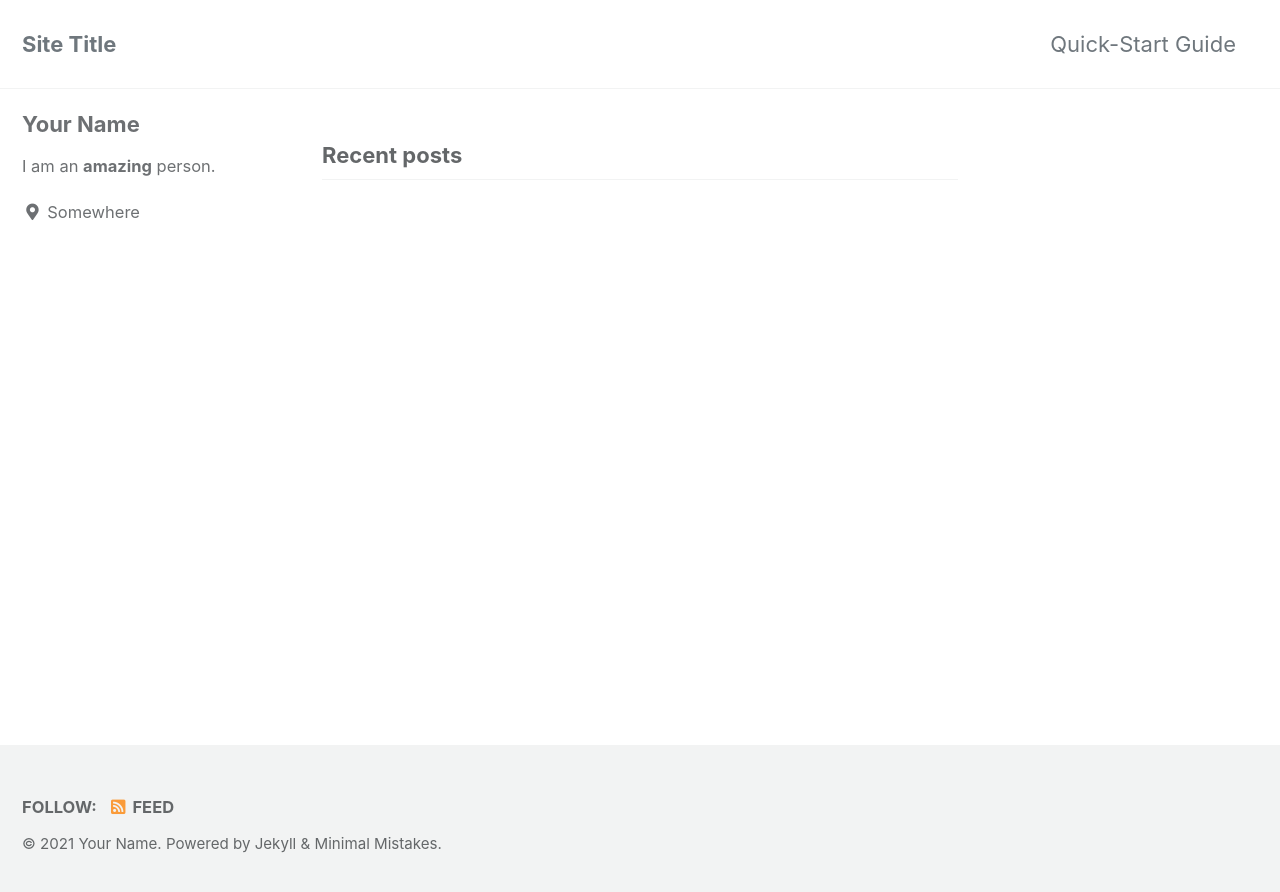
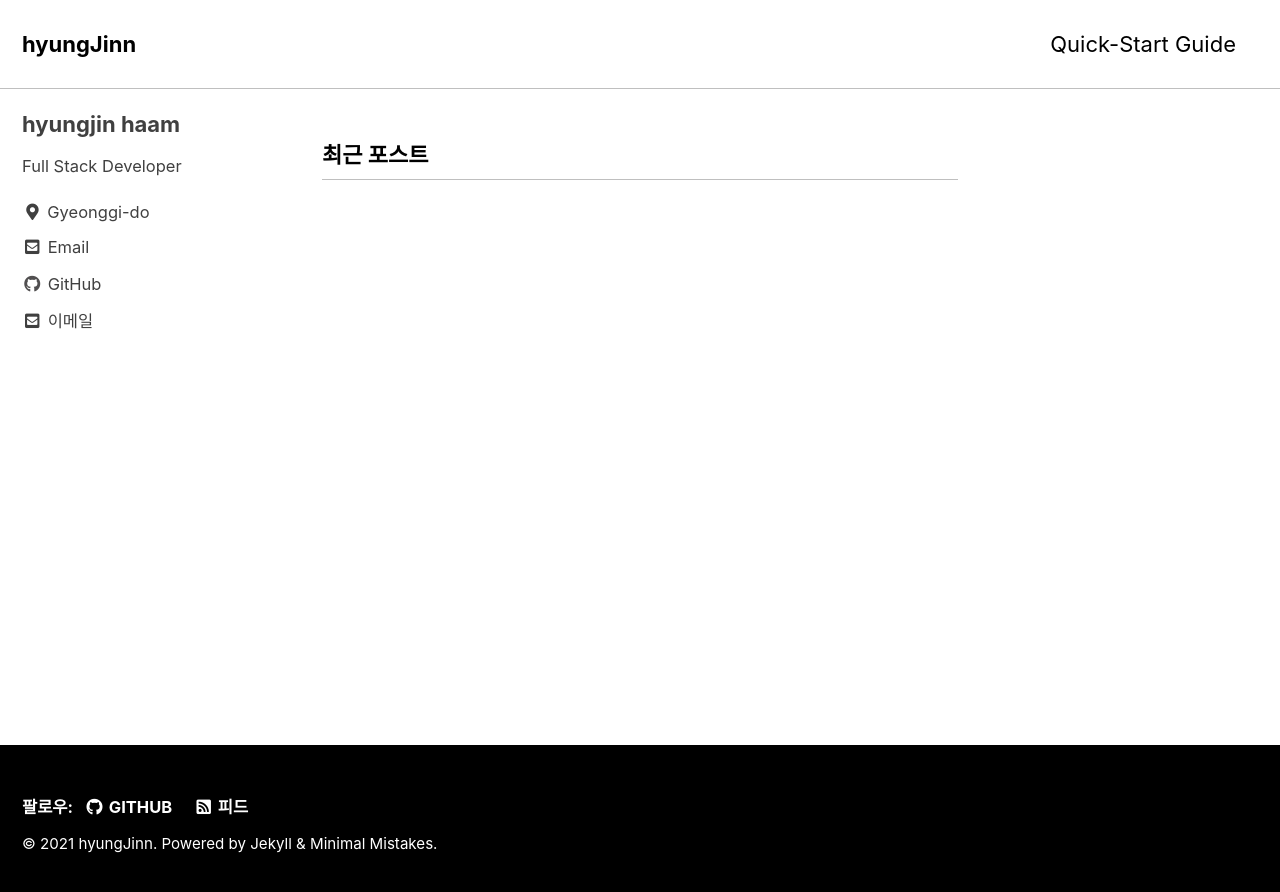
Before and after one commit to hyungJinn/hyungJinn.github.io, a Jekyll site: the page built from index.html, in a window 1280 px wide. Shown: the top 892 px of the page. Built offline with Jekyll 4.4.1, drawn with Linux system fonts in a browser that asks for light colours; cached includes are drawn as plain includes; the list of posts is cut into pages by our own code.

Commit message:
Update _config.yml

```diff
--- a/_config.yml
+++ b/_config.yml
@@ -12,25 +12,25 @@
 
 # theme                  : "minimal-mistakes-jekyll"
 # remote_theme           : "mmistakes/minimal-mistakes"
-minimal_mistakes_skin    : "default" # "air", "aqua", "contrast", "dark", "dirt", "neon", "mint", "plum", "sunrise"
+minimal_mistakes_skin    : "contrast" # "air", "aqua", "contrast", "dark", "dirt", "neon", "mint", "plum", "sunrise"
 
 # Site Settings
-locale                   : "en-US"
-title                    : "Site Title"
+locale                   : "ko"
+title                    : "hyungJinn"
 title_separator          : "-"
 subtitle                 : # site tagline that appears below site title in masthead
-name                     : "Your Name"
-description              : "An amazing website."
-url                      : # the base hostname & protocol for your site e.g. "https://mmistakes.github.io"
+name                     : "hyungJinn"
+description              : "Full Stack Developer"
+url                      : # the base hostname & protocol for your site e.g. "https://hyungjinn.github.io/"
 baseurl                  : # the subpath of your site, e.g. "/blog"
-repository               : # GitHub username/repo-name e.g. "mmistakes/minimal-mistakes"
+repository               : # GitHub username/repo-name e.g. "hyungJinn/hyungJinn.github.io"
 teaser                   : # path of fallback teaser image, e.g. "/assets/images/500x300.png"
 logo                     : # path of logo image to display in the masthead, e.g. "/assets/images/88x88.png"
 masthead_title           : # overrides the website title displayed in the masthead, use " " for no title
 # breadcrumbs            : false # true, false (default)
 words_per_minute         : 200
 comments:
-  provider               : # false (default), "disqus", "discourse", "facebook", "staticman", "staticman_v2", "utterances", "giscus", "custom"
+  provider               : disqus # false (default), "disqus", "discourse", "facebook", "staticman", "staticman_v2", "utterances", "giscus", "custom"
   disqus:
     shortname            : # https://help.disqus.com/customer/portal/articles/466208-what-s-a-shortname-
   discourse:
@@ -101,15 +101,15 @@ analytics:
 
 # Site Author
 author:
-  name             : "Your Name"
-  avatar           : # path of avatar image, e.g. "/assets/images/bio-photo.jpg"
-  bio              : "I am an **amazing** person."
-  location         : "Somewhere"
-  email            :
+  name             : "hyungjin haam"
+  avatar           : # path of avatar image, e.g. "/assets/images/bio-photo.png"
+  bio              : "Full Stack Developer"
+  location         : "Gyeonggi-do"
+  email            : "hyungjinnh@gmail.com"
   links:
     - label: "Email"
       icon: "fas fa-fw fa-envelope-square"
-      # url: "mailto:your.name@email.com"
+      url: "mailto:hyungjinnh@gmail.com"
     - label: "Website"
       icon: "fas fa-fw fa-link"
       # url: "https://your-website.com"
@@ -121,7 +121,7 @@ author:
       # url: "https://facebook.com/"
     - label: "GitHub"
       icon: "fab fa-fw fa-github"
-      # url: "https://github.com/"
+      url: "https://github.com/hyungJinn"
     - label: "Instagram"
       icon: "fab fa-fw fa-instagram"
       # url: "https://instagram.com/"
@@ -137,7 +137,7 @@ footer:
       # url:
     - label: "GitHub"
       icon: "fab fa-fw fa-github"
-      # url:
+      url: "https://github.com/hyungJinn"
     - label: "GitLab"
       icon: "fab fa-fw fa-gitlab"
       # url:
```
